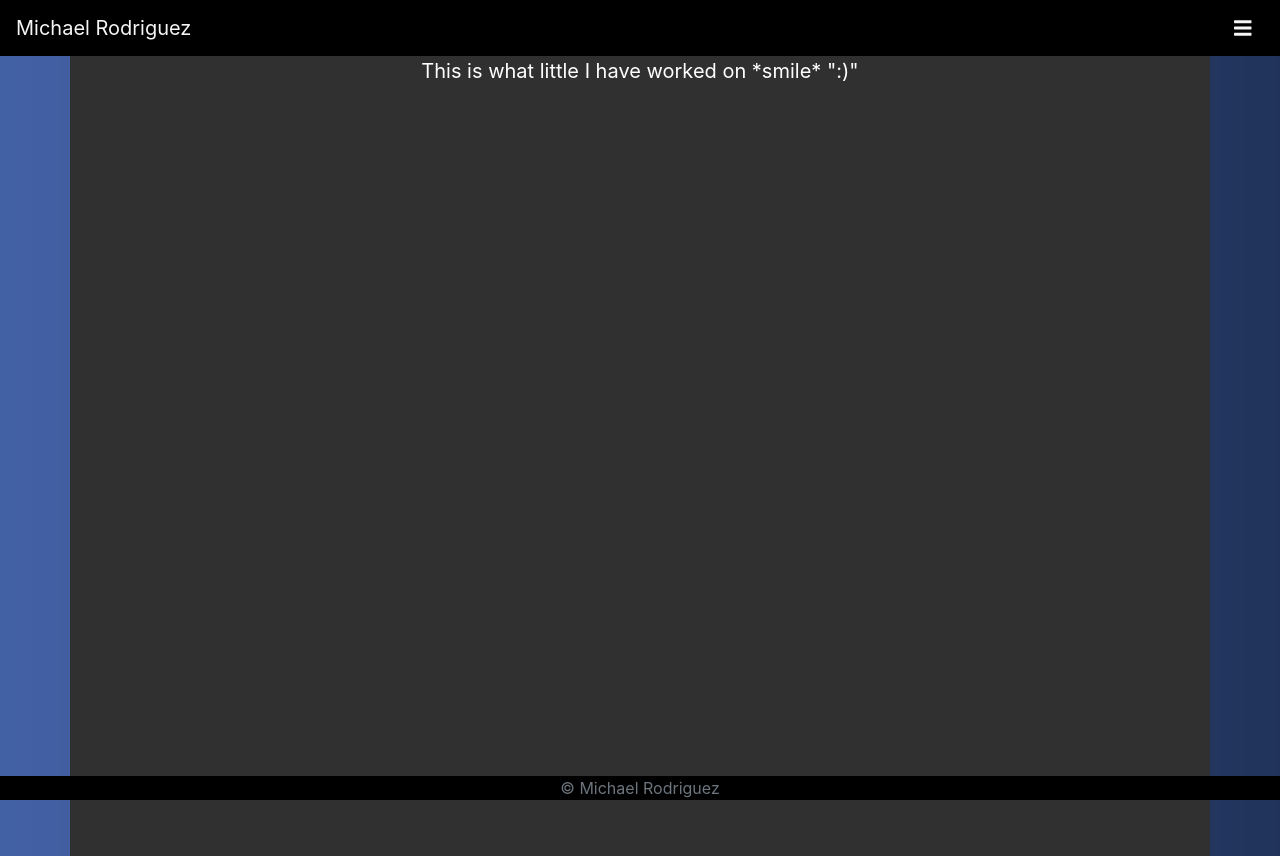
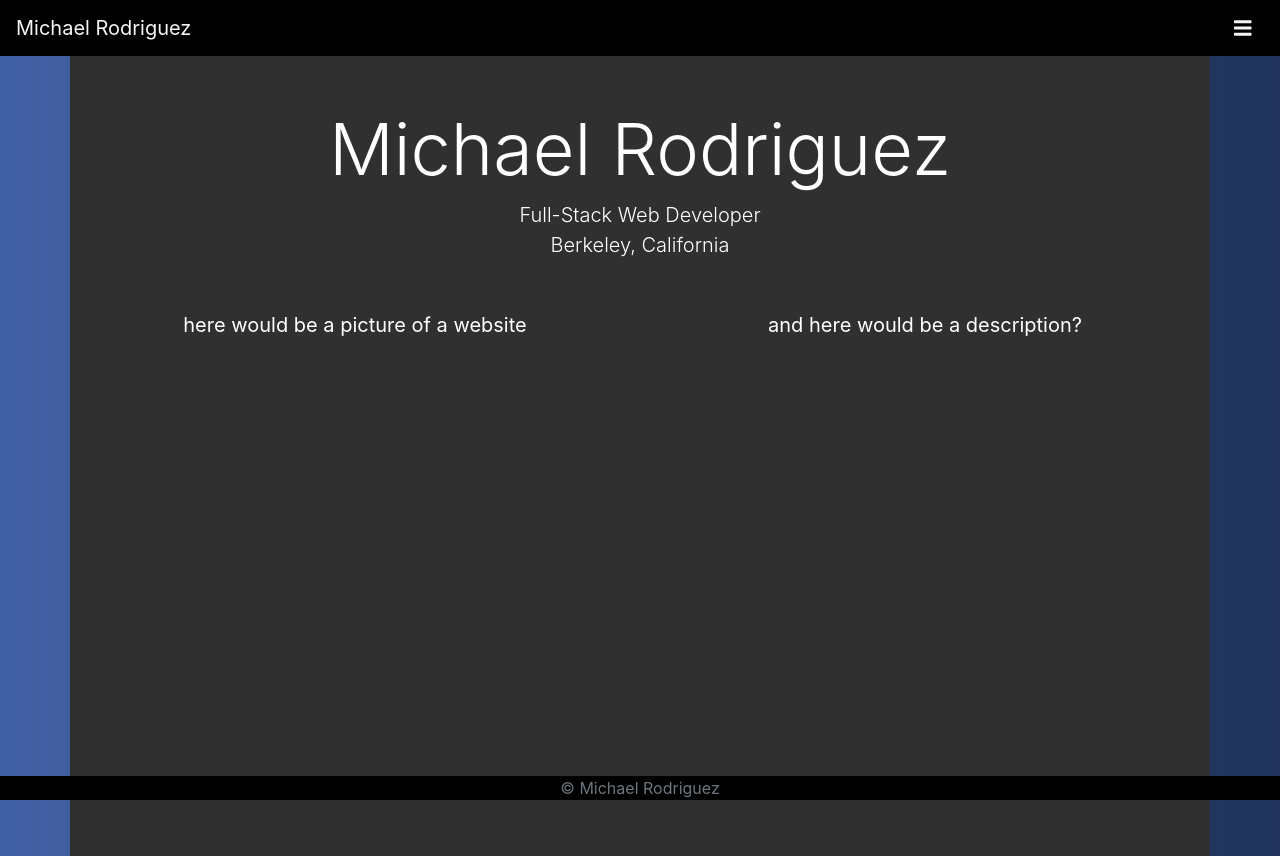
Before and after one commit to microdrigu/portfolio, a React (Create React App) app in the folder client/: page /portfolio in a window 1280 px wide. Built offline with nearby package versions, Linux system fonts and the light colour scheme.

Commit message:
adding server side fixes for react router 404 responses

```diff
--- a/client/package.json
+++ b/client/package.json
@@ -6,6 +6,8 @@
     "@fortawesome/fontawesome-svg-core": "^1.2.10",
     "@fortawesome/free-solid-svg-icons": "^5.6.1",
     "@fortawesome/react-fontawesome": "^0.1.3",
+    "express": "^4.16.4",
+    "path": "^0.12.7",
     "react": "^16.6.3",
     "react-dom": "^16.6.3",
     "react-router-dom": "^4.3.1",
--- /dev/null
+++ b/client/src/components/portItem/index.js
@@ -0,0 +1 @@
+export { default } from "./portItem.js";
--- a/client/src/pages/Home/Home.css
+++ b/client/src/pages/Home/Home.css
@@ -34,3 +34,12 @@
     bottom: 0;
     width: 100%;
 }
+
+.jumbo {
+    margin-top: 50px;
+    margin-bottom: 50px;
+}
+
+.lead {
+    margin-bottom: 0px;
+}
--- a/client/src/pages/Portfolio/Portfolio.js
+++ b/client/src/pages/Portfolio/Portfolio.js
@@ -6,9 +6,20 @@ class Portfolio extends Component {
     render() {
       return (
         <div className="container body">
+          <div className="row jumbo">
+            <div className="col-md">
+              <h1 className="display-3 text-white">Michael Rodriguez</h1>
+              <p className="lead text-white">Full-Stack Web Developer</p>
+              <p className="lead text-white">Berkeley, California</p>
+            </div>
+          </div>
+
           <div className="row">
             <div className="col-md">
-              <p>This is what little I have worked on *smile* ":)"</p>
+              here would be a picture of a website
+            </div>
+            <div className="col-md">
+              and here would be a description?
             </div>
 
           </div>
```
Also changed, not shown: client/server.js (added, +11 -0 lines), client/public/manifest.json, client/src/components/portItem/portItem.css (added), client/src/components/portItem/portItem.js (added), 2 other files (tests, documents, lock files or other folders).
